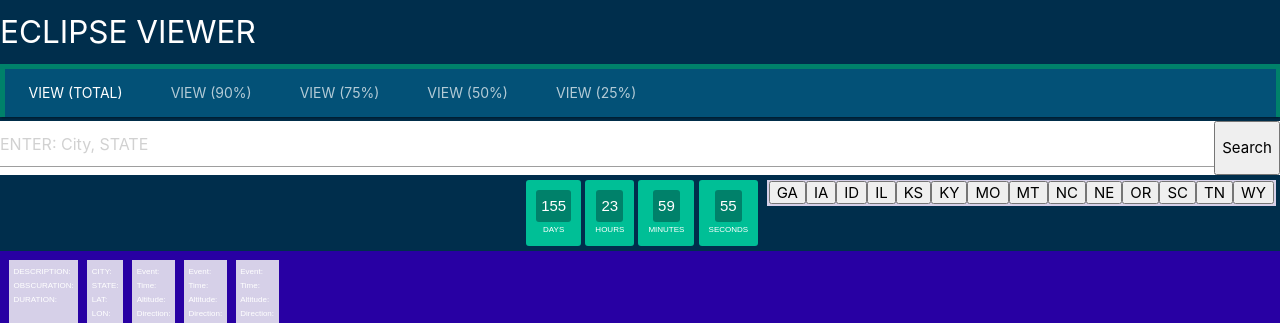
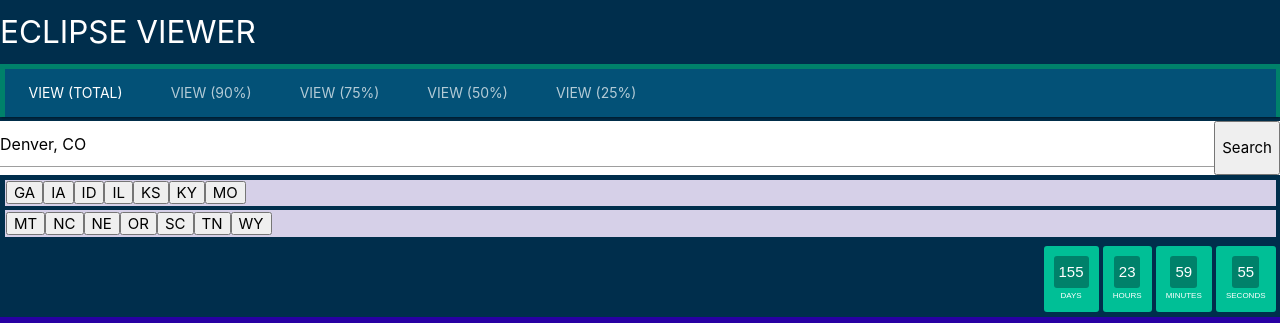
Before and after one commit to Tristannica/Q1-Project, a plain HTML site: page new.html in a window 1280 px wide. Shown: the top 323 px of the page. Drawn offline with nearby package versions, Linux system fonts and the light colour scheme; some packages are replaced by stand-ins of ours; no server answers.

Commit message:
latest changes

```diff
--- a/new.css
+++ b/new.css
@@ -128,11 +128,25 @@ body {
 	background-color: #fff;
 }
 
-.statebuttons{
+.statebuttons1{
 	display: flex;
 	flex-direction: row;
 	background: #d6d0e8;
-	float: right;
 	margin: 0.3em;
 	padding: 0.1em;
 }
+
+.statebuttons2{
+	display: flex;
+	flex-direction: row;
+	background: #d6d0e8;
+	margin: 0.3em;
+	padding: 0.1em;
+}
+
+#statebuttons{
+	display: flex;
+	flex-direction: column;
+	margin-right: auto;
+	background: #d6d0e8;
+}
--- a/new.html
+++ b/new.html
@@ -38,21 +38,23 @@
 <!-- START SEARCH FIELD -->
 
     <div class="searchbutton">
-        <input type="text" name="" value="" placeholder="ENTER: City, STATE">
+        <input type="text" name="" value="Denver, CO" placeholder="ENTER: City, STATE">
         <button type="button" name="button">Search</button>
     </div>
 
 <!-- END SEARCH FIELD -->
 
 <!-- START STATE SOLAR TRANSIT IMAGE BUTTONS -->
-    <div class="statebuttons">
+
+    <div class="statebuttons1">
         <input type="button" value="GA" onclick="window.open('file:///Users/tristannica/Desktop/Galvanize/Q1%20Project/EclipseStatesMaps/ga.jpg');" class="newButton"/>
         <input type="button" value="IA" onclick="window.open('file:///Users/tristannica/Desktop/Galvanize/Q1%20Project/EclipseStatesMaps/ia.jpg');" class="newButton"/>
-        <input type="button" value="ID" onclick="window.open('file:///Users/tristannica/Desktop/Galvanize/Q1%20Project/EclipseStatesMaps/id.jpg');" class="newButton"/>
-        <input type="button" value="IL" onclick="window.open('file:///Users/tristannica/Desktop/Galvanize/Q1%20Project/EclipseStatesMaps/il.jpg');" class="newButton"/>
+        <input type="button" value="ID" onclick="window.open('file:///Users/tristannica/Desktop/Galvanize/Q1%20Project/EclipseStatesMaps/id.jpg');" class="newButton"/>            <input type="button" value="IL" onclick="window.open('file:///Users/tristannica/Desktop/Galvanize/Q1%20Project/EclipseStatesMaps/il.jpg');" class="newButton"/>
         <input type="button" value="KS" onclick="window.open('file:///Users/tristannica/Desktop/Galvanize/Q1%20Project/EclipseStatesMaps/ks.jpg');" class="newButton"/>
         <input type="button" value="KY" onclick="window.open('file:///Users/tristannica/Desktop/Galvanize/Q1%20Project/EclipseStatesMaps/ky.jpg');" class="newButton"/>
-        <input type="button" value="MO" onclick="window.open('file:///Users/tristannica/Desktop/Galvanize/Q1%20Project/EclipseStatesMaps/mo.jpg');" class="newButton"/>
+        <input type="button" value="MO" onclick="window.open('file:///Users/tristannica/Desktop/Galvanize/Q1%20Project/EclipseStatesMaps/mo.jpg');" class="newButton"/>        </div>
+    </div>
+    <div class="statebuttons2">
         <input type="button" value="MT" onclick="window.open('file:///Users/tristannica/Desktop/Galvanize/Q1%20Project/EclipseStatesMaps/mt.jpg');" class="newButton"/>
         <input type="button" value="NC" onclick="window.open('file:///Users/tristannica/Desktop/Galvanize/Q1%20Project/EclipseStatesMaps/nc.jpg');" class="newButton"/>
         <input type="button" value="NE" onclick="window.open('file:///Users/tristannica/Desktop/Galvanize/Q1%20Project/EclipseStatesMaps/ne.jpg');" class="newButton"/>
--- a/new.js
+++ b/new.js
@@ -87,7 +87,7 @@ function initMap() {
   var map = new google.maps.Map(document.getElementById('map'), {
     center: {lat: 40, lng: -100},
     scrollwheel: false,
-    zoom: 4,
+    zoom: 5,
     styles: [
       {elementType: 'geometry', stylers: [{color: '#282725'}]},
       {elementType: 'labels.text.stroke', stylers: [{color: '#242f3e'}]},
@@ -171,8 +171,7 @@ function initMap() {
   });
 }
 
-
-
+//API Search Function
 
 $(document).ready(function() {
  $("button").click(function() {
```
